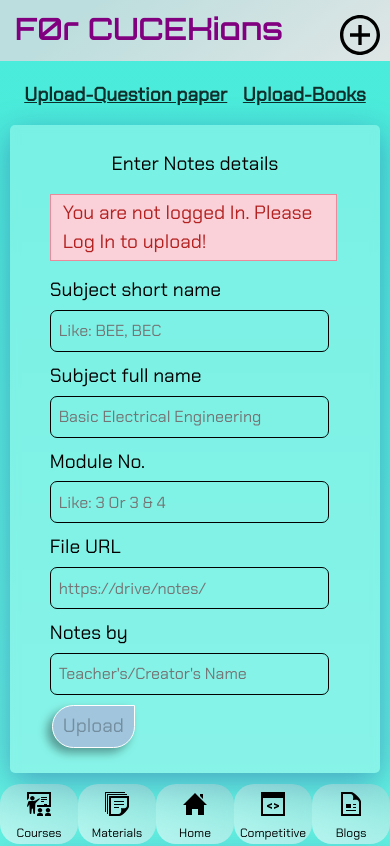
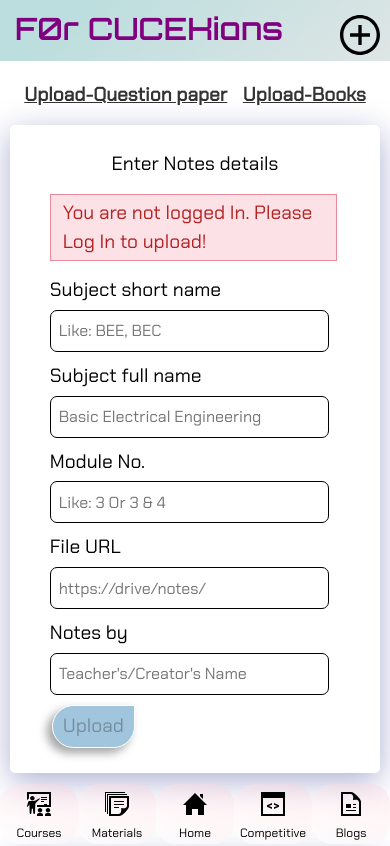
Before and after one commit to kumarvikramshahi/forcucekians-frontend, a React (Create React App) app: page /user/upload in a window 390 px wide. Shown: the top 846 px of the page. Built offline with nearby package versions, Linux system fonts and the light colour scheme.

Commit message:
improved background for mobile

```diff
--- a/src/App.css
+++ b/src/App.css
@@ -18,11 +18,11 @@ body {
   font-size: 120%;
   line-height: 1.5;
   width: 100%;
-  background-color: #bddede;
 }
 
 @media only screen and (min-width: 1250.5px) {
   body {
+    background-color: #bddede;
     background-image: url('./assets/reading-side.svg'), url('./assets/reading-right.svg');
     background-repeat: no-repeat, no-repeat;
     background-attachment: fixed, fixed;
@@ -34,11 +34,7 @@ body {
 @media only screen and (max-width: 1250.5px) {
   body {
     /* In case linear gradient unsupported */
-    background: #90F7EC;
-    /* Actual styling for supported browsers */
-    background: linear-gradient(90deg, #90F7EC, #48ebdb93 );
-    /* fallback for old browsers */
-    background: -webkit-linear-gradient(90deg, #90F7EC, #48EBDA );
+    background: #ffffff6c;
   }
 }
 
--- a/src/components/CommonToAll/Form/Form.css
+++ b/src/components/CommonToAll/Form/Form.css
@@ -29,7 +29,7 @@
 }
 
 .validationError {
-    background-color: #fad1d8;
+    background-color: #fad1d89f;
     color: rgb(180, 33, 33);
     border: 1px solid #ea8a9a;
     width: 90%;
```
